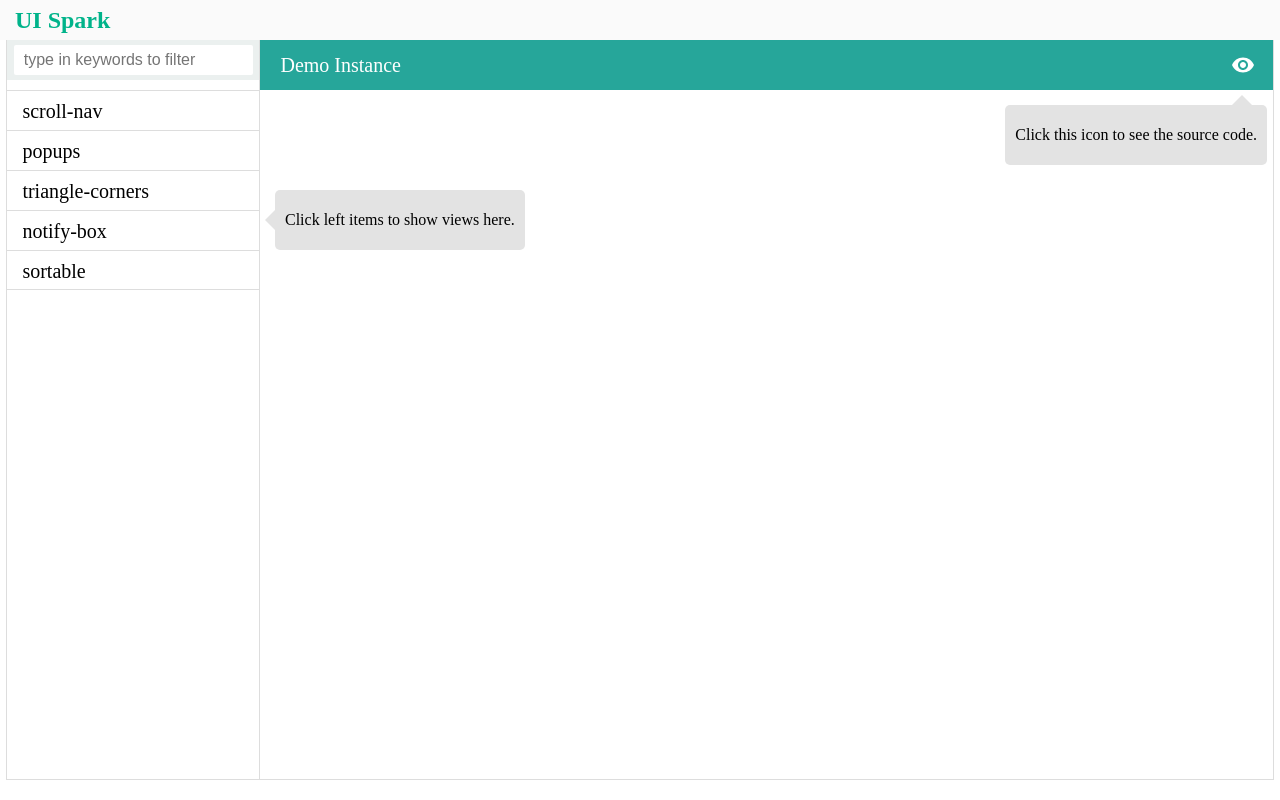
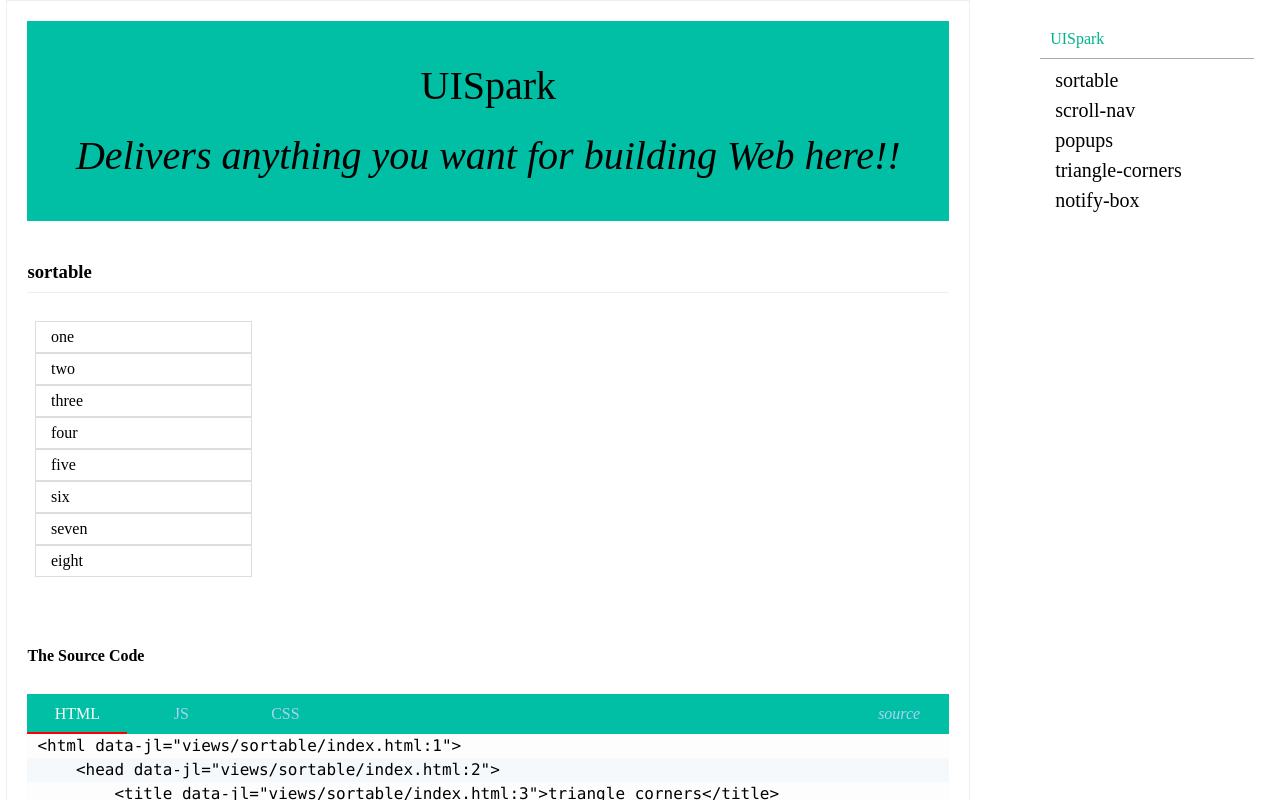
Before and after one commit to sparkui/uispark, a website: page index.html in a window 1280 px wide. Shown: the top 800 px of the page. Drawn offline with Linux system fonts and the light colour scheme.

Commit message:
Changed the layout and the way we show the demos

```diff
--- a/data.js
+++ b/data.js
@@ -1,8 +1,23 @@
 
 window.demoList = [
-  'scroll-nav',
-  'popups',
-  'triangle-corners',
-  'notify-box',
-  'sortable'
+  {
+    name: 'sortable',
+    height:  'auto'
+  },
+  {
+    name: 'scroll-nav',
+    height: '700px'
+  },
+  {
+    name: 'popups',
+    height: 'auto'
+  },
+  {
+    name: 'triangle-corners',
+    height: 'auto'
+  },
+  {
+    name: 'notify-box',
+    height: 'auto'
+  }
 ];
--- a/index.html
+++ b/index.html
@@ -5,39 +5,47 @@
     <link rel="stylesheet" type="text/css" href="lib/prism.css"/>
   </head>
   <body ng-app="demo" ng-controller="DemoController">
-    <header>
-      <h2>UI Spark</h2>
-    </header>
     <section class="clearfix">
       <nav>
-        <div class="filter">
-            <input type="input" ng-model="query" placeholder="type in keywords to filter"/>
+        <div class="band">
+          <a id="logo" href="/"> UISpark </a>
         </div>
         <ul>
           <li ng-repeat="item in demoList | filter:query"
-              ng-click="viewDemo(item)"
-              ng-class="{active: item == viewName}"
-              ng-bind="item"></li>
+              ng-click="scrollToDemo(item.name)"
+              ng-class="{active: item.name == viewName}"
+              ng-bind="item.name"></li>
         </ul>
       </nav>
       <aside>
-        <div class="toolbar">
-          <span>Demo Instance</span>
-          <div class="view-btn" ng-click="toggleCodeViewer()" title="source code"></div>
+        <div class="hero">
+            <span><span class="logo">UISpark</span> <br/> <em>Delivers anything you want for building Web here!!</em></span>
         </div>
-        <div class="code-viewer">
-          <div class="tabs" ng-show="codeViewing">
-            <span class="html" ng-class="{active: currentTab===0}" ng-click="switchTab(0)" ng-show="htmlCode">HTML</span>
-            <span class="js" ng-class="{active: currentTab===1}" ng-click="switchTab(1)" ng-show="jsCode">JS</span>
-            <span class="css" ng-class="{active: currentTab===2}" ng-click="switchTab(2)" ng-show="cssCode">CSS</span>
-          </div>
-          <div class="code-contents" ng-show="codeViewing">
-            <pre class="language-html" ng-show="htmlCode&&currentTab===0" ng-bind="htmlCode"></pre>
-            <pre class="language-javascript" ng-show="jsCode&&currentTab===1" ng-bind="jsCode"></pre>
-            <pre class="language-css" ng-show="cssCode&&currentTab===2" ng-bind="cssCode"></pre>
+        <div ng-repeat="item in demoList" id="component-{{item.name}}">
+          <div class="">
+            <h3 id="{{item.name}}" class="page-header" ng-bind="item.name"></h3>
+            <div>
+              <iframe id="{{item.name + 'iframe'}}" ng-src="{{'views/' + item.name + '/index.html';}}" iframe-height height="{{item.height}}"></iframe>
+            </div>
+            <br/>
+            <div id="codeview-{{item.name}}" ng-init="viewDemo(item.name)">
+              <h4 class="demo-title">The Source Code</h4>
+              <div class="code-viewer">
+                <div class="tabs">
+                  <span class="html" ng-class="{active: demoMap[item.name].currentTab===0}" ng-click="switchTab(item.name, 0)" ng-show="demoMap[item.name].htmlCode">HTML</span>
+                  <span class="js" ng-class="{active: demoMap[item.name].currentTab===1}" ng-click="switchTab(item.name, 1)" ng-show="demoMap[item.name].jsCode">JS</span>
+                  <span class="css" ng-class="{active: demoMap[item.name].currentTab===2}" ng-click="switchTab(item.name, 2)" ng-show="demoMap[item.name].cssCode">CSS</span>
+                  <span style="float:right;" ng-click="toggleCodeViewer()" title="source code"><i class="view-btn">source</i></span>
+                </div>
+                <div class="code-contents">
+                  <pre class="language-html" ng-show="demoMap[item.name].htmlCode&&demoMap[item.name].currentTab===0" ng-bind="demoMap[item.name].htmlCode"></pre>
+                  <pre class="language-javascript" ng-show="demoMap[item.name].jsCode&&demoMap[item.name].currentTab===1" ng-bind="demoMap[item.name].jsCode"></pre>
+                  <pre class="language-css" ng-show="demoMap[item.name].cssCode&&demoMap[item.name].currentTab===2" ng-bind="demoMap[item.name].cssCode"></pre>
+                </div>
+              </div>.
+            </div>
           </div>
         </div>
-        <iframe ng-src="{{currentUrl}}" ng-hide="codeViewing"></iframe>
       </aside>
     </section>
     <footer></footer>
--- a/script.js
+++ b/script.js
@@ -1,7 +1,13 @@
-angular.module('demo', ['ngRoute']).controller('DemoController', function($scope, $location, codeService) {
+angular.module('demo', ['ngRoute']).controller('DemoController', function($scope, $location, $anchorScroll, codeService) {
 
   $scope.demoList = window.demoList;
+  $scope.demoMap = {};
 
+  $scope.scrollToDemo = function(name){
+    console.log('component-' + name);
+    $location.hash('component-' + name);
+    $anchorScroll();
+  };
   $scope.viewDemo = function(name) {
     if (name !== 'default') $location.path(name);
 
@@ -10,20 +16,18 @@ angular.module('demo', ['ngRoute']).controller('DemoController', function($scope
     var jsPath = demoFolder + name + '/script.js';
     var cssPath = demoFolder + name + '/style.css';
 
-    $scope.viewName = name;
+    if(!$scope.demoMap[name]) $scope.demoMap[name] = {};
+    $scope.demoMap[name].viewName = name;
 
-    $scope.codeViewing = false;
+    $scope.demoMap[name].codeViewing = false;
 
-    $scope.currentUrl = htmlPath;
-    $scope.currentTab = 0;
+    $scope.demoMap[name].currentUrl = htmlPath;
+    $scope.demoMap[name].currentTab = 0;
 
-    $scope.htmlCode = undefined;
-    $scope.jsCode = undefined;
-    $scope.cssCode = undefined;
 
     var renderCode = function() {
       setTimeout(function() {
-        var pres = document.querySelectorAll('.code-contents pre');
+        var pres = document.querySelectorAll('#codeview' + name + ' .code-contents pre');
         [].forEach.call(pres, function(pre) {
           Prism.highlightElement(pre);
         });
@@ -32,19 +36,19 @@ angular.module('demo', ['ngRoute']).controller('DemoController', function($scope
 
     codeService.getCode(htmlPath)
       .then(function(result) {
-        $scope.htmlCode = result.data;
+        $scope.demoMap[name].htmlCode = result.data;
         return codeService.getCode(jsPath);
       }, function() {
         return codeService.getCode(jsPath);
       })
       .then(function(result) {
-        $scope.jsCode = result.data;
+        $scope.demoMap[name].jsCode = result.data;
         return codeService.getCode(cssPath);
       }, function() {
         return codeService.getCode(cssPath);
       })
       .then(function(result) {
-        $scope.cssCode = result.data;
+        $scope.demoMap[name].cssCode = result.data;
         renderCode();
       }, function() {
         renderCode();
@@ -55,57 +59,29 @@ angular.module('demo', ['ngRoute']).controller('DemoController', function($scope
     $scope.codeViewing = !$scope.codeViewing;
   };
 
-  $scope.switchTab = function(index) {
-    $scope.currentTab = index;
+  $scope.switchTab = function(name,index) {
+    $scope.demoMap[name].currentTab = index;
   };
-
-  var name = $location.path().replace(/^\//, '');
-  if ($scope.demoList.indexOf(name) > -1) {
-    $scope.viewDemo(name);
-  } else {
-    $location.path('/');
-    $scope.viewDemo('default');
-  }
-
 }).factory('codeService', function($http) {
   return {
     getCode: function(path) {
       return $http.get(path);
     }
   }
-});
-
-document.addEventListener('DOMContentLoaded', function() {
-  var calcHeight = function() {
-    var headerHeight = 40;
-    var viewerBarHeight = 50;
-    var viewerTabHeight = 40;
-    var bottomMargin = 20;
-    var sectionHeight = window.innerHeight - headerHeight - bottomMargin;
-    var pageFrameHeight = sectionHeight - viewerBarHeight;
-    var codeContentsHeight = sectionHeight - viewerBarHeight - viewerTabHeight;
-
-    var setHeight = function(selector, height) {
-      document.querySelector(selector).style.height = height + 'px';
-    };
-
-    setHeight('section', sectionHeight);
-    setHeight('section iframe', pageFrameHeight);
-    setHeight('.code-contents', codeContentsHeight);
-  };
-
-  calcHeight();
-
-  var delayEvent = function(func, delayTime) {
-    var timer;
-    return function(e) {
-      clearTimeout(timer);
-      timer = setTimeout(function() {
-        func(e);
-      }, delayTime);
+}).directive('iframeHeight', function(){
+  return function(scope, $element, attrs){
+    if(attrs.height === 'auto'){
+      var iframe = angular.element($element)[0];
+      iframe.onload = function(){
+        try{
+        var bHeight = iframe.contentWindow.document.body.scrollHeight;
+        var dHeight = iframe.contentWindow.document.documentElement.scrollHeight;
+        var height = Math.max(bHeight, dHeight) + 20;
+        iframe.height = height;
+        }catch (ex){
+          console.error(ex);
+        }
+      };
     }
   };
-
-  window.addEventListener('resize', delayEvent(calcHeight, 300));
-
-}, false);
+});
--- a/style.css
+++ b/style.css
@@ -20,29 +20,45 @@ header {
   max-width: 1280px;
   height: 40px;
   margin: 0 auto;
-  background-color: #FAFAFA;
+  text-align: center;
+  margin: 20px;
 }
 
-header h2 {
-  height: 40px;
-  line-height: 40px;
-  margin-left: 15px;
+.band{
+  border-bottom: 1px solid #aaa;
+}
+#logo {
+  display: inline-block;
   color: #00B38A;
+  padding: 10px;
+  text-decoration: none;
+  &:hover{
+    text-decoration:none;
+  }
 }
 
+.hero{
+  height: 200px;
+  background-color: #00bfa5;
+  display: flex;
+  flex-direction: column;
+  align-items: center;
+  justify-content: center;
+  font-size: 40px;
+  text-align: center;
+  line-height: 70px;
+}
 section {
   width: 99%;
   max-width: 1280px;
   margin: 0 auto;
-  border: 1px solid #ddd;
-  border-top: none;
 }
 
 section nav {
-  float: left;
+  float: right;
   width: 20%;
   height: 100%;
-  border-right: 1px solid #ddd;
+  padding: 20px;
 }
 
 section nav .filter {
@@ -69,28 +85,17 @@ section nav ul {
 
 section nav li {
   font-size: 20px;
-  height: 2em;
-  line-height: 2em;
+  height: 1.5em;
   cursor: pointer;
-  border-top: 1px solid #ddd;
   padding-left: 15px;
 }
-section nav li:last-child {
-  border-bottom: 1px solid #ddd;
-}
 section nav li:hover {
-  background-color: #FAFAFA;
+  color: #666;
 }
 section nav li.active {
-  background-color: #EBF0EF;
+  color: #666;
 }
 
-section aside {
-  margin-left: 20%;
-  height: 100%;
-  display: flex;
-  flex-direction: column;
-}
 
 section aside .toolbar {
   height: 50px;
@@ -110,6 +115,12 @@ section aside .toolbar .view-btn {
   height: 40px;
   background: url(img/view.svg) 50% 50% no-repeat;
   cursor: pointer;
+}
+
+section aside {
+  margin-right: calc(20% + 50px);
+  padding: 20px;
+  border: 1px solid #eee;
 }
 
 section aside .tabs {
@@ -148,6 +159,28 @@ section aside .code-contents pre {
 
 section aside iframe {
   width: 100%;
-  height: auto;
   border: none;
 }
+
+
+#logo{
+  width: 100%;
+}
+
+
+.page-header {
+    padding-bottom: 9px;
+    margin: 40px 0 20px;
+    border-bottom: 1px solid #eee;
+  }
+
+  iframe{
+    width: 100%;
+    /* height: 500px; */
+    border: none;
+  }
+
+  .demo-title{
+    padding-bottom: 9px;
+    margin: 20px 0 20px;
+  }
--- a/views/scroll-nav/style.css
+++ b/views/scroll-nav/style.css
@@ -40,6 +40,7 @@ header {
 
 .sections {
 	margin-top: 50px;
+	/* height: calc(100vh - 50px); */
 }
 
 .section {
```
Also changed, not shown: img/logo.png (added), img/logo2.png (added).
